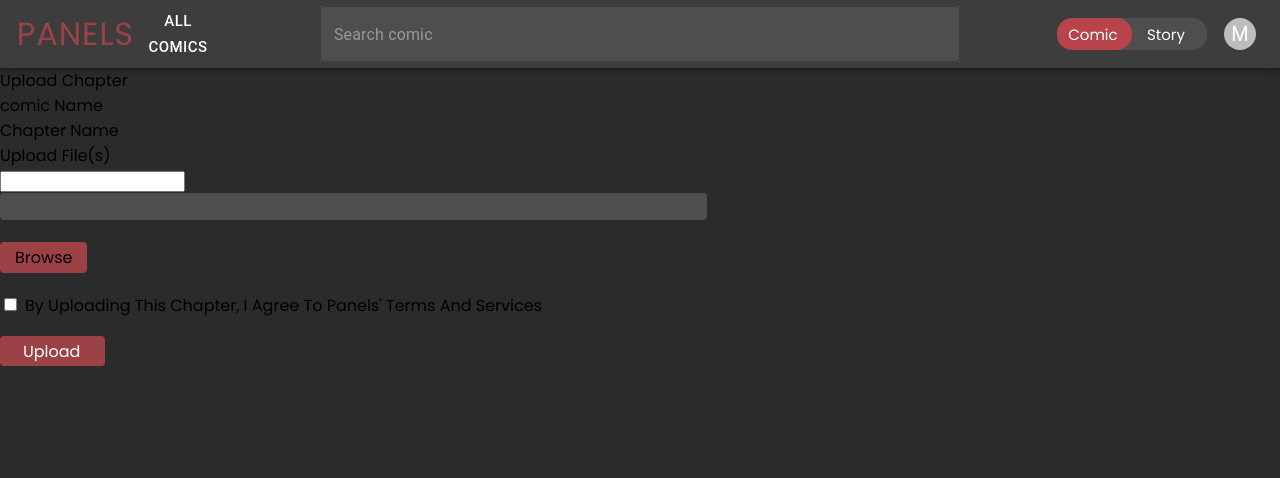
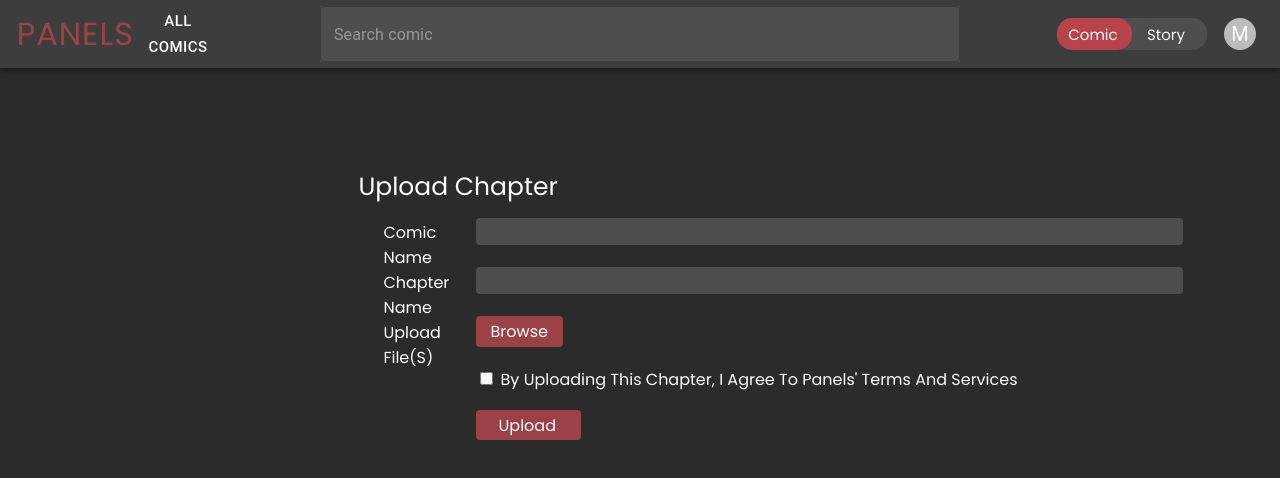
Before and after one commit to CobyYee/Panels, a React (Create React App) app in the folder client/: page /uploadchapter in a window 1280 px wide. Shown: the top 478 px of the page. Built offline with nearby package versions, Linux system fonts and the light colour scheme; no server answers.

Commit message:
Fixed CSS instances in UploadChapter.js, and fixed the "all comics" button in Banner.js to display "all stories" as well as per mode.

```diff
--- a/client/src/components/Banner.js
+++ b/client/src/components/Banner.js
@@ -145,9 +145,9 @@ export default function Banner() {
                                 onClick={handleListScreen}
                                 disableRipple
                                 sx={{ color: 'white', fontSize: 15, "&.MuiButtonBase-root:hover": { bgcolor: "transparent" } }}>
-                                    {" "} {
-                                        "All " + ((store.mode === 'comic') ? "Comics" : "Stories")
-                                    } {" "}
+                                    {
+                                        (store.mode === "comic" ? "All Comics" : "All Stories")
+                                    }
                             </Button>
                         </Grid>
                         <Grid item xs ={8} container sx={{display: 'flex', alignItems: 'center', justifyContent: 'center' }}>
--- a/client/src/components/UploadChapter.js
+++ b/client/src/components/UploadChapter.js
@@ -65,26 +65,26 @@ function UploadChapter() {
     }
 
     return (
-        <div id="upload_comic">
-            <div id="upload_comic_label">
+        <div id="upload_work">
+            <div id="upload_work_label">
                 Upload Chapter
             </div>
-            <div id="upload_comic_inputs">
-                <div id="upload_comic_parameters">
-                    <div id="upload_comic_name_label">
+            <div id="upload_work_inputs">
+                <div id="upload_work_parameters">
+                    <div id="upload_work_name_label">
                         {store.mode} Name
                     </div>
-                    <div id="upload_comic_image_label">
+                    <div id="upload_work_image_label">
                         Chapter Name
                     </div>
-                    <div id="upload_comic_tags_label">
+                    <div id="upload_work_tags_label">
                     {
                         (store.mode === "comic" ? "Upload File(s)" : "Create Story")
                     }
                     </div>
                 </div>
-                <div id="upload_comic_fields">
-                    <input readOnly id="upload_comic_name" type="text" value={(store.work !== null) ? store.work.title : ""}></input> <br></br>
+                <div id="upload_work_fields">
+                    <input readOnly id="upload_work_name" type="text" value={(store.work !== null) ? store.work.title : ""}></input> <br></br>
                     <input id="upload_chapter_name" type="text" onChange={(event) => setName(event.target.value)}></input> <br></br>
                     { display }
                     <input id="terms_checkbox" type="checkbox"></input>
```
